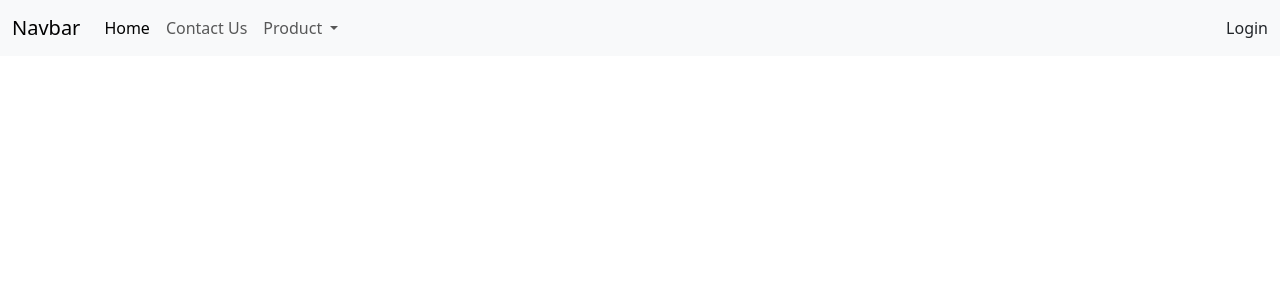
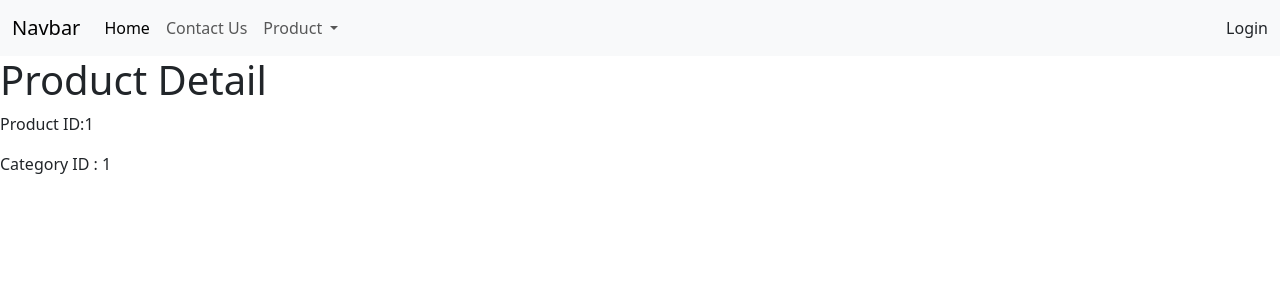
Before and after one commit to JLXP/vue-router-3, a Vue app: page /product/1/1 in a window 1280 px wide. Shown: the top 300 px of the page. Built offline with nearby package versions, Linux system fonts and the light colour scheme.

Commit message:
multiple parameteres in URL

```diff
--- a/src/Router/routes.js
+++ b/src/Router/routes.js
@@ -20,7 +20,11 @@ const router = createRouter({
         component: ProductList
     },
     {
-        path: '/product/:productId',
+        path: "/product/:productId/:categoryId?",
+        component: ProductDetail
+    },
+    {
+        path: "/product",
         component: ProductDetail
     }
   ],
--- a/src/components/Layout/Header.vue
+++ b/src/components/Layout/Header.vue
@@ -33,7 +33,7 @@
             </a>
             <ul class="dropdown-menu">
               <li><router-link class="dropdown-item" to="/productList">Product List</router-link></li>
-              <li><router-link class="dropdown-item" to="#">Product Detail</router-link></li>
+              <li><router-link class="dropdown-item" to="/product">Product Detail</router-link></li>
             </ul>
           </li>
         </ul>
--- a/src/components/Product/ProductDetail.vue
+++ b/src/components/Product/ProductDetail.vue
@@ -1,7 +1,15 @@
 <template>
     <div>
         <h1>Product Detail</h1>
-        <p>Product ID:{{ route.params.productId }}</p>
+        <div v-if="route.params.productId">
+            <p>Product ID:{{ route.params.productId }}</p>
+        </div>
+        <div v-else>
+            <p>No product ID found</p>
+        </div>
+        <div v-if="route.params.categoryId">
+            <p>Category ID : {{ route.params.categoryId }}</p>
+        </div>
     </div>
 </template>
 <script setup>
```
